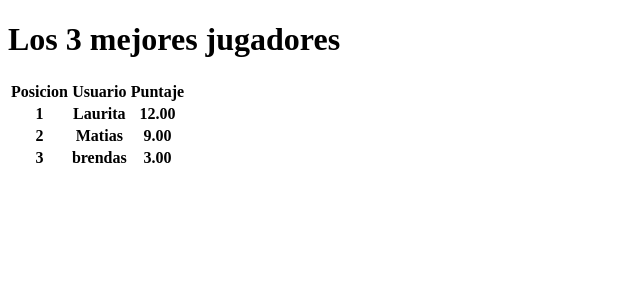
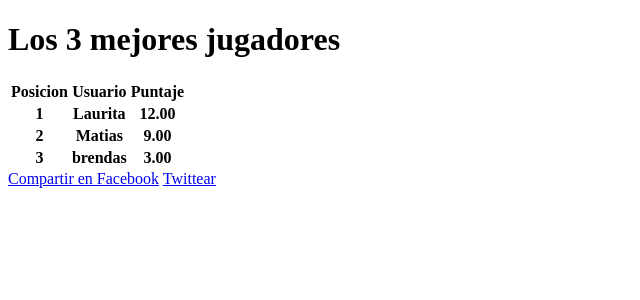
Before and after one commit to brendaHipper/TriviaChaco, a Django app: page /tablero/ in a window 1280 px wide. Shown: the top 300 px of the page, without its empty margins (0-640 px from the left). Run offline with Django 3.2, Linux system fonts and the light colour scheme; data comes from the database, SQL or seed files in the repository; lists and menus that the app fills with data are empty.

Commit message:
Compartir

```diff
--- a/template/play/tablero.html
+++ b/template/play/tablero.html
@@ -33,6 +33,25 @@
             {% endfor %}
         </tbody>
     </table>
+        <!-- compartir-->
+    <a title="Compartir en Facebook" id="facebook-share-button-linuxito.com">Compartir en Facebook</a>
+        <script>
+        var facebookShareButton = document.getElementById('facebook-share-button-linuxito.com');
+        var facebookShareButtonHref='http://www.facebook.com/sharer/sharer.php?';
+        facebookShareButtonHref += 'u='+document.URL;
+        facebookShareButtonHref += '&title='+document.title;
+        facebookShareButton.href = facebookShareButtonHref;
+        </script>
+    <a title="Twittear" id="twitter-share-button-linuxito.com">Twittear</a>
+        <script>
+        var twitterShareButton = document.getElementById('twitter-share-button-linuxito.com');
+        var twitterShareButtonHref='https://twitter.com/share?';
+        twitterShareButtonHref += 'url='+document.URL;
+        twitterShareButtonHref += '&via=linuxitux';
+        twitterShareButtonHref += '&text='+document.title;
+        twitterShareButton.href = twitterShareButtonHref;
+    </script>
+    <!-- compartir-->
 
 </div>
 {% endblock %}
```
